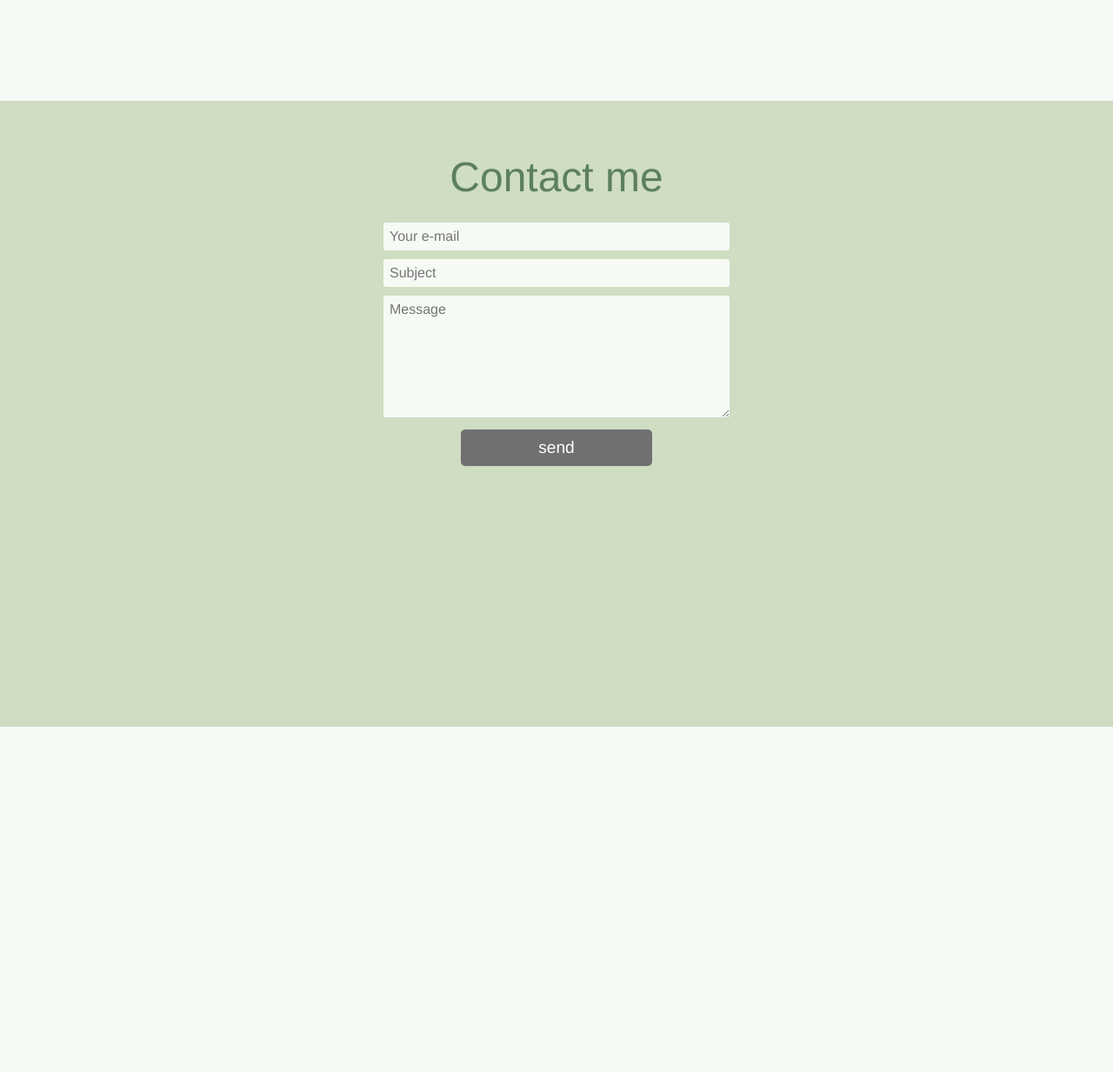
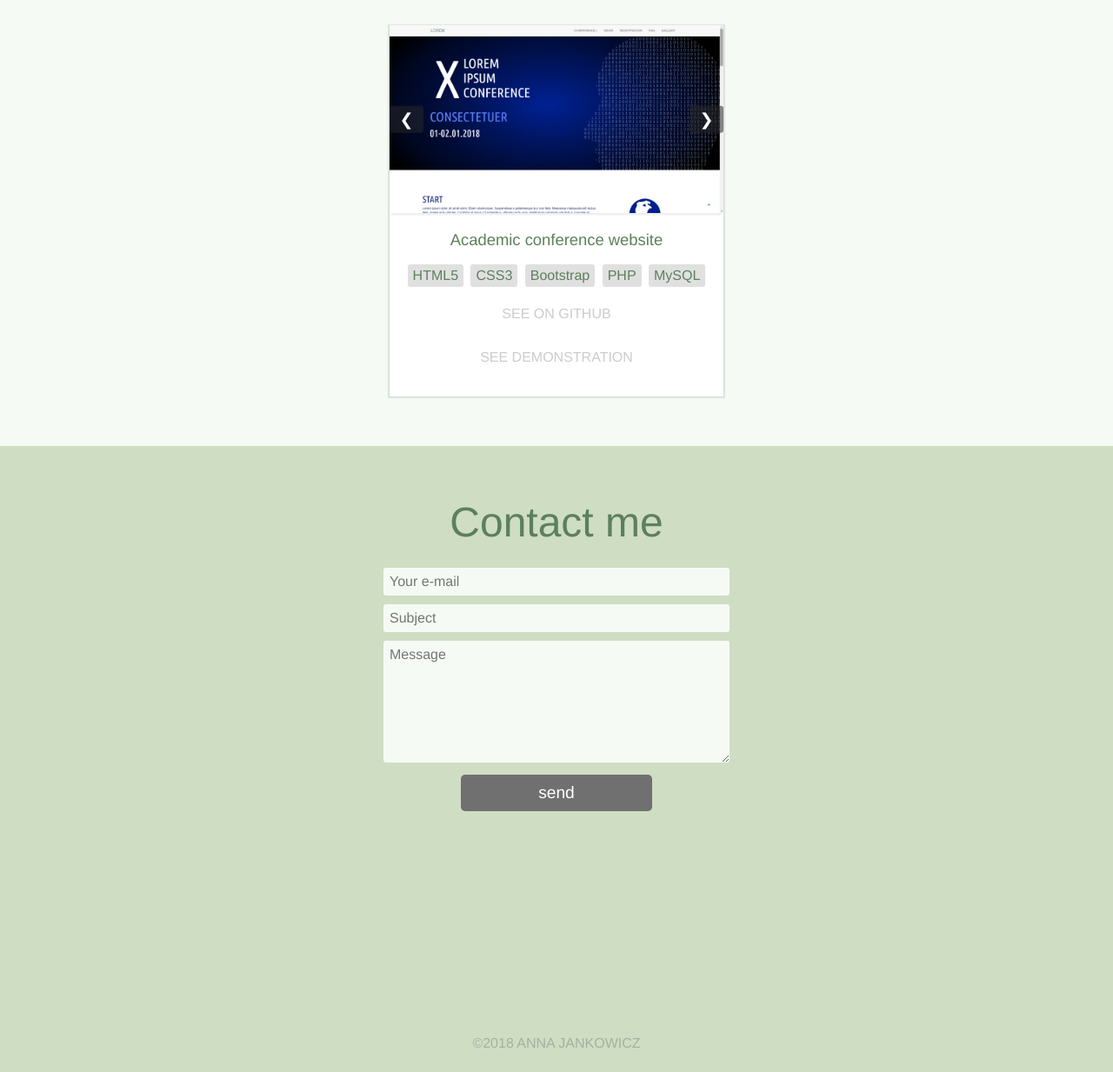
Before and after one commit to Reienn/reienn.github.io, a plain HTML site: page index.html in a window 1280 px wide. Shown: the part 2044-3277 px from the top of the page at 87% size. Before the commit the page ends 2880 px from the top, so only its background shows below. Drawn offline with Linux system fonts and the light colour scheme.

Commit message:
Added 3. project and copyrights

```diff
--- a/index.html
+++ b/index.html
@@ -1,7 +1,7 @@
 <!DOCTYPE html>
 <html>
 	<head>
-		<title>Anna - Portfolio</title>
+		<title>Anna Web Dev Portfolio</title>
 		<meta charset="UTF-8">
 		<meta name="viewport" content="width=device-width, initial-scale=1">
 		<link rel="stylesheet" href="style.css"/>
@@ -63,6 +63,23 @@
 					<a href="https://github.com/Reienn/guessing-game" target="_blank">See on GitHub</a>
 					<a href="https://frozen-cliffs-72152.herokuapp.com" target="_blank">See demonstration</a>
 				</div>
+				<div class="project">
+					<div class="gallery">
+						<img src="assets/conf_01.png">
+						<img src="assets/conf_02.png">
+						<img src="assets/conf_03.png">
+						<button class="gallery-left" onclick="slider(this, -1)">&#10094;</button>
+						<button class="gallery-right" onclick="slider(this, 1)">&#10095;</button>
+					</div>
+					<h3>Academic conference website</h3>
+					<span class="tag">HTML5</span>
+					<span class="tag">CSS3</span>
+					<span class="tag">Bootstrap</span>
+					<span class="tag">PHP</span>
+					<span class="tag">MySQL</span><br>
+					<a href="https://github.com/Reienn/acedemic-conference" target="_blank">See on GitHub</a>
+					<a href="http://xccc.000webhostapp.com/" target="_blank">See demonstration</a>
+				</div>
 			</div>
 		</section>
 		<footer id="contact" class="nav-anchor">
@@ -73,6 +90,7 @@
 				<textarea placeholder="Message" rows="7" class="text-input"></textarea><br>
 				<input type="button" value="send" id="contact-button">
 			</form>
+			<div id="copyrights">&copy;2018 ANNA JANKOWICZ</div>
 		</footer>
 		<script src="script.js"></script>
 	</body>
--- a/style.css
+++ b/style.css
@@ -78,6 +78,10 @@ header{
 	background-color: rgb(207, 221, 195);
 }
 
+footer{
+	position: relative;
+}
+
 h1, h2, h3{
 	font-weight: 100;
 }
@@ -121,12 +125,15 @@ p{
 	min-width: 200px;
 	border: 1px solid rgb(208, 224, 216);
 	border-top: none;
+	background: rgba(255, 255, 255, 0.938);
+	box-shadow: 0px 0px 1px 1px rgba(162, 163, 163, 0.219);
 }
 
 .gallery{
 	width: 30vw;
 	min-width: 200px;
 	position: relative;
+	box-shadow: 0px 4px 2px -2px rgba(162, 163, 163, 0.219);
 }
 
 .gallery-left, .gallery-right{
@@ -207,6 +214,15 @@ ul li{
 	display: inline;
 }
 
+#copyrights{
+	position: absolute;
+	bottom: 0;
+	width: 94vw;
+	padding: 3vh 1vw;
+	text-align: center;
+	color: rgb(165, 177, 159);
+}
+
 @media screen and (max-width: 500px){
 	.hide-menu{
 		display: none;
```
Also changed, not shown: assets/conf_01.png (added), assets/conf_02.png (added), assets/conf_03.png (added).
